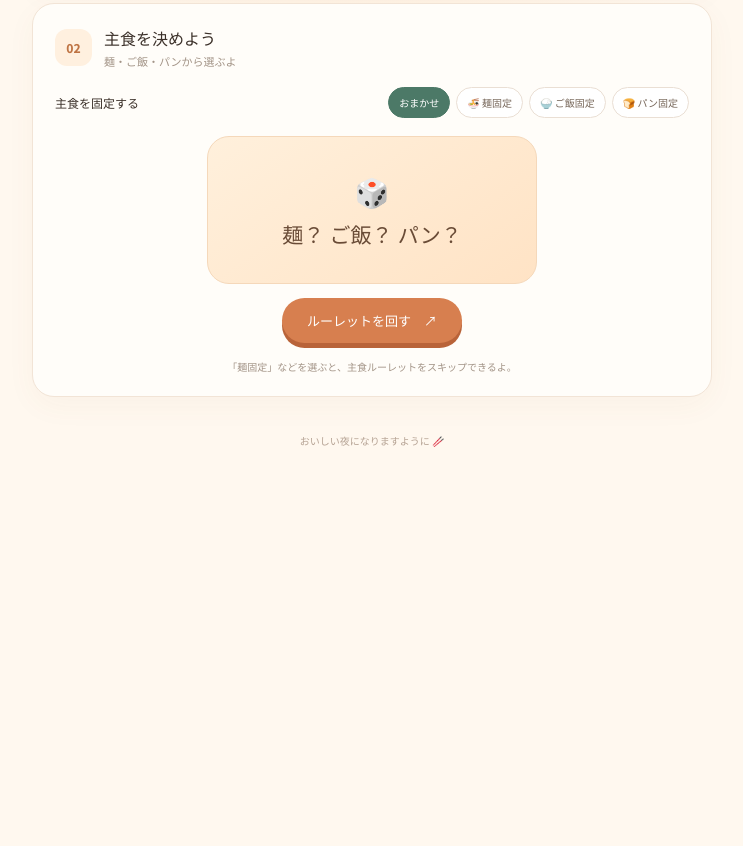
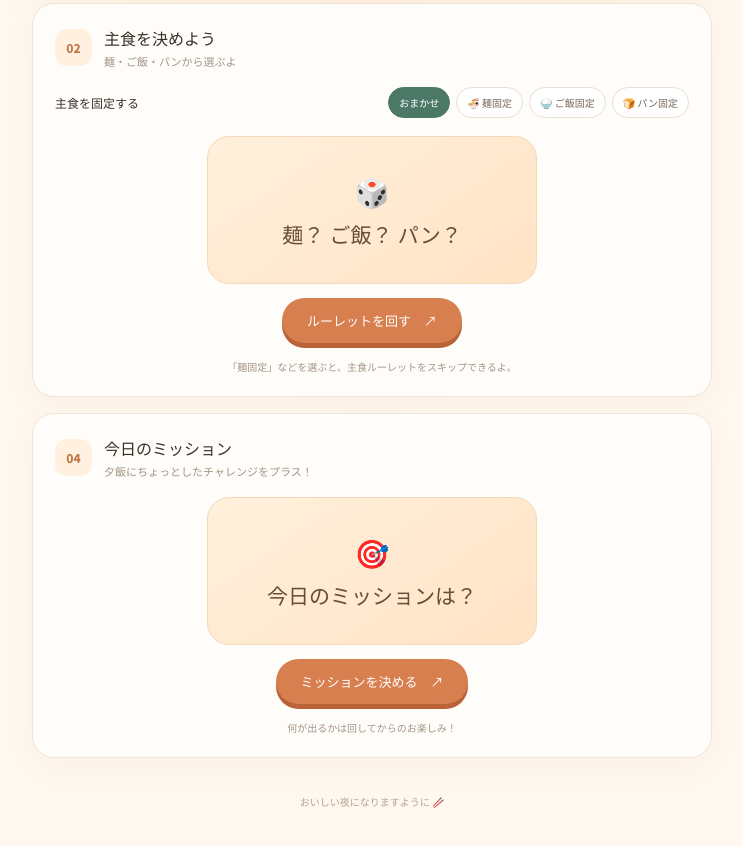
Before and after one commit to Hachiwarele/dinner-roulette, a plain HTML site: page index.html in a window 1280 px wide. Shown: the part 486-1332 px from the top of the page, without its empty margins (268-1011 px from the left). Before the commit the page ends 982 px from the top, so only its background shows below. Drawn offline with Linux system fonts and the light colour scheme; a web font is replaced by a local one.

Commit message:
Add mission roulette section

```diff
--- a/index.html
+++ b/index.html
@@ -1,12 +1,17 @@
 <!doctype html>
-<html lang="ja"><head><meta charset="UTF-8"><meta name="viewport" content="width=device-width, initial-scale=1"><meta name="theme-color" content="#fff8ef"><title>今夜なに食べる？｜夕飯ルーレット</title><link rel="stylesheet" href="./style.css?v=dark-fix-2"><script src="./script.js?v=dark-fix-2" defer></script></head>
+<html lang="ja"><head><meta charset="UTF-8"><meta name="viewport" content="width=device-width, initial-scale=1"><meta name="theme-color" content="#fff8ef"><title>今夜なに食べる？｜夕飯ルーレット</title><link rel="stylesheet" href="./style.css?v=mission-1"><script src="./script.js?v=mission-1" defer></script></head>
 <body><main class="app">
 <header class="hero"><div class="eyebrow">TONIGHT'S MENU ✦ DECISION MAKER</div><h1>今夜なに食べる？<span>🍽️</span></h1><p>迷った夜は、ルーレットにおまかせ。</p>
 <nav class="page-tabs"><button class="page-tab active" id="roulette-tab" type="button">🎲 ルーレット</button><button class="page-tab" id="settings-tab" type="button">⚙️ 選択肢を編集</button><button class="theme-toggle" id="theme-toggle" type="button" aria-label="テーマ切り替え">🌙 ダーク</button></nav></header>
 <div id="roulette-page">
 <section class="mode-panel panel"><div class="section-heading"><span class="step">01</span><div><h2>今日はどっち？</h2><p>まずは食べ方を選ぼう</p></div></div><div class="mode-options" role="group" aria-label="食べ方"><button class="mode-card active" data-mode="home" type="button"><span class="mode-emoji">🏠</span><strong>手作り</strong><small>おうちで作る</small></button><button class="mode-card" data-mode="outside" type="button"><span class="mode-emoji">🍴</span><strong>外食</strong><small>お店で食べる</small></button></div></section>
 <section class="panel roulette-panel"><div class="section-heading"><span class="step">02</span><div><h2>主食を決めよう</h2><p>麺・ご飯・パンから選ぶよ</p></div></div><div class="fixed-row"><span>主食を固定する</span><div class="fixed-buttons" role="group" aria-label="主食固定"><button class="fixed-btn active" data-fixed="any" type="button">おまかせ</button><button class="fixed-btn" data-fixed="麺" type="button">🍜 麺固定</button><button class="fixed-btn" data-fixed="ご飯" type="button">🍚 ご飯固定</button><button class="fixed-btn" data-fixed="パン" type="button">🍞 パン固定</button></div></div><div class="wheel-wrap"><div class="wheel" id="main-wheel"><span class="wheel-emoji">🎲</span><strong id="main-value">麺？ ご飯？ パン？</strong></div><button class="spin-button" id="main-spin" type="button">ルーレットを回す <span>↗</span></button></div><p class="hint" id="main-hint">「麺固定」などを選ぶと、主食ルーレットをスキップできるよ。</p></section>
-<section class="panel detail-panel" id="detail-panel" hidden><div class="section-heading"><span class="step">03</span><div><h2 id="detail-title">麺なら何にする？</h2><p>最後のひと決め！</p></div></div><div class="wheel-wrap"><div class="wheel detail-wheel" id="detail-wheel"><span class="wheel-emoji">🍜</span><strong id="detail-value">何が出るかな？</strong></div><button class="spin-button" id="detail-spin" type="button">ジャンルを回す <span>↗</span></button></div><div class="result" id="result" hidden aria-live="polite"><div class="result-label">TONIGHT'S MENU</div><div class="result-title" id="result-title"></div><p id="result-description"></p><button class="again-button" id="again" type="button">↻ もう一回決める</button></div></section></div>
+<section class="panel detail-panel" id="detail-panel" hidden><div class="section-heading"><span class="step">03</span><div><h2 id="detail-title">麺なら何にする？</h2><p>最後のひと決め！</p></div></div><div class="wheel-wrap"><div class="wheel detail-wheel" id="detail-wheel"><span class="wheel-emoji">🍜</span><strong id="detail-value">何が出るかな？</strong></div><button class="spin-button" id="detail-spin" type="button">ジャンルを回す <span>↗</span></button></div><div class="result" id="result" hidden aria-live="polite"><div class="result-label">TONIGHT'S MENU</div><div class="result-title" id="result-title"></div><p id="result-description"></p><button class="again-button" id="again" type="button">↻ もう一回決める</button></div></section>
+<section class="panel mission-panel" id="mission-panel">
+<div class="section-heading"><span class="step">04</span><div><h2>今日のミッション</h2><p>夕飯にちょっとしたチャレンジをプラス！</p></div></div>
+<div class="wheel-wrap"><div class="wheel mission-wheel" id="mission-wheel"><span class="wheel-emoji">🎯</span><strong id="mission-value">今日のミッションは？</strong></div><button class="spin-button mission-spin-button" id="mission-spin" type="button">ミッションを決める <span>↗</span></button></div>
+<p class="hint">何が出るかは回してからのお楽しみ！</p>
+</section></div>
 <section class="panel editor-panel" id="settings-page" hidden><div class="section-heading"><span class="step">✎</span><div><h2>選択肢をカスタマイズ</h2><p>好きなメニューに変更できるよ</p></div></div>
 <div class="editor-selects"><label>食べ方<select id="edit-mode"><option value="home">🏠 手作り</option><option value="outside">🍴 外食</option></select></label><label>主食<select id="edit-category"><option value="麺">🍜 麺</option><option value="ご飯">🍚 ご飯</option><option value="パン">🍞 パン</option></select></label></div>
 <p class="editor-help">メニュー名を編集したり、削除・追加したりできるよ！</p><ul class="menu-list" id="menu-list"></ul>
```
